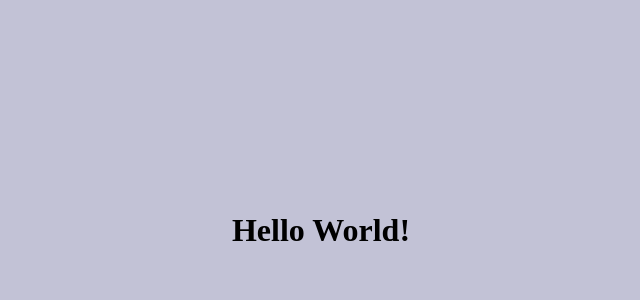
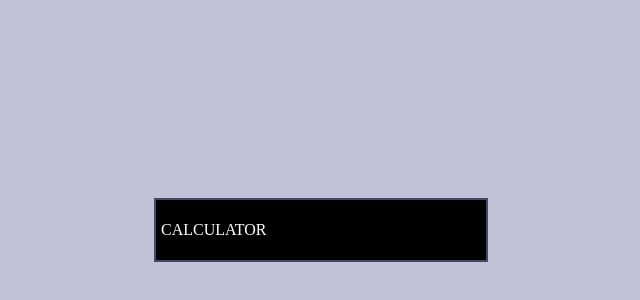
Before and after one commit to CristianPeralta/fcc-fe-projects, a React (Create React App) app in the folder javascript-calculator/: page / in a window 1280 px wide. Shown: the part 178-478 px from the top of the page, without its empty margins (319-959 px from the left). Built offline with nearby package versions, Linux system fonts and the light colour scheme.

Commit message:
convert App to class based component

```diff
--- a/javascript-calculator/src/App.css
+++ b/javascript-calculator/src/App.css
@@ -59,13 +59,3 @@
  .jumbo {
 	 width: 160px;
 }
- .author {
-	 text-align: center;
-	 font-family: Share Tech Mono, sans;
-	 margin-top: 15px;
-}
- .author a {
-	 text-decoration: none;
-	 color: #00264d;
-	 line-height: 26px;
-}
--- a/javascript-calculator/src/App.js
+++ b/javascript-calculator/src/App.js
@@ -1,12 +1,20 @@
-import React from 'react';
+import React, { Component } from 'react';
 import './App.css';
 
-function App() {
-  return (
-    <div className="App">
-      <h1>Hello World!</h1>
-    </div>
-  );
+class App extends Component {
+  constructor(props) {
+    super(props);
+  }
+
+  render() {
+    return (
+      <div>
+        <div className="calculator">
+          <p style={{ color: 'white' }}>CALCULATOR</p>
+        </div>
+      </div>
+    );
+  }
 }
 
 export default App;
```
